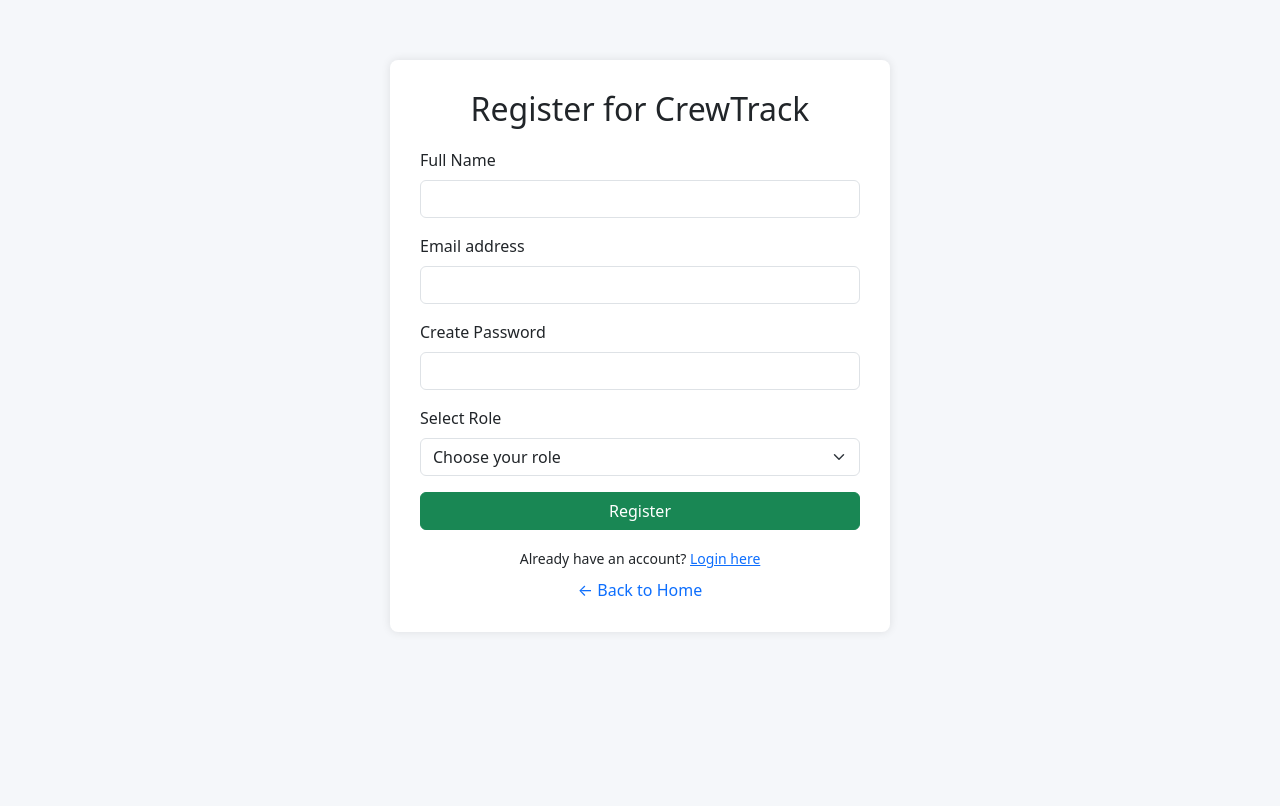
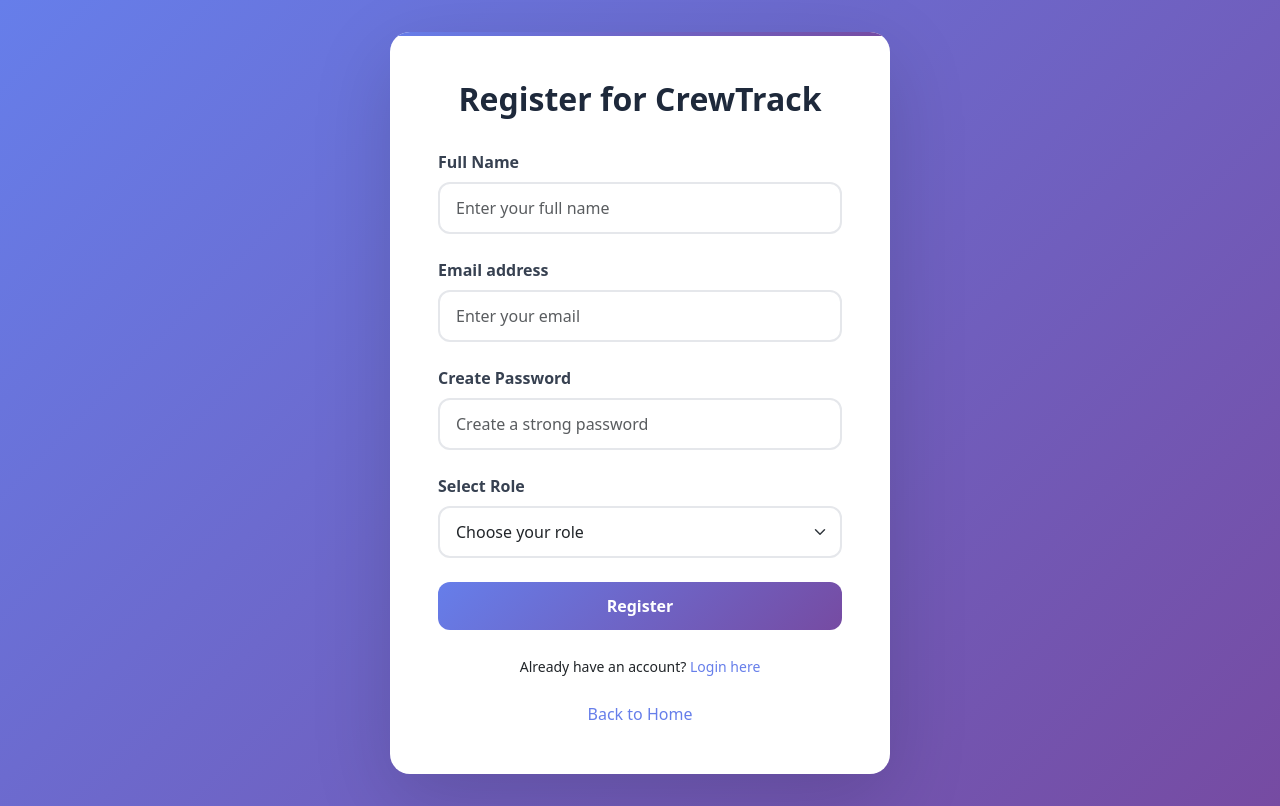
Before and after one commit to D0nell/crewtrack-system, a plain HTML site: page register.html in a window 1280 px wide. Drawn offline with nearby package versions, Linux system fonts and the light colour scheme.

Commit message:
updated styling

```diff
--- a/register.html
+++ b/register.html
@@ -9,45 +9,44 @@
     rel="stylesheet"
   />
   <style>
-    body {
-      background-color: #f5f7fa;
-    }
-    .register-box {
-      max-width: 500px;
-      margin: 60px auto;
-      padding: 30px;
-      background: white;
-      border-radius: 8px;
-      box-shadow: 0 0 10px rgba(0,0,0,0.1);
-    }
-    .register-box h2 {
-      margin-bottom: 20px;
-      text-align: center;
-    }
+    body { background: linear-gradient(135deg, #667eea, #764ba2); font-family: system-ui; min-height: 100vh; margin: 0; display: flex; align-items: center; justify-content: center; }
+    .register-container { max-width: 500px; width: 100%; margin: 2rem; }
+    .register-box { background: white; border-radius: 20px; padding: 3rem; box-shadow: 0 25px 80px rgba(0, 0, 0, 0.15); position: relative; overflow: hidden; }
+    .register-box::before { content: ''; position: absolute; top: 0; left: 0; right: 0; height: 4px; background: linear-gradient(135deg, #667eea, #764ba2); }
+    .register-box h2 { font-weight: 700; font-size: 2rem; color: #1e293b; margin-bottom: 2rem; text-align: center; }
+    .form-label { font-weight: 600; color: #374151; margin-bottom: 0.5rem; }
+    .form-control, .form-select { border: 2px solid #e5e7eb; border-radius: 12px; padding: 0.75rem 1rem; font-size: 1rem; transition: all 0.3s ease; }
+    .form-control:focus, .form-select:focus { border-color: #667eea; box-shadow: 0 0 0 0.2rem rgba(102, 126, 234, 0.25); }
+    .btn-primary { background: linear-gradient(135deg, #667eea, #764ba2); border: none; padding: 0.75rem 1.5rem; border-radius: 12px; font-weight: 600; font-size: 1rem; transition: all 0.3s ease; }
+    .btn-primary:hover { transform: translateY(-2px); box-shadow: 0 8px 20px rgba(0, 0, 0, 0.2); background: linear-gradient(135deg, #5a6fd8, #6b4190); }
+    .text-decoration-none { color: #667eea; font-weight: 500; transition: all 0.3s ease; }
+    .text-decoration-none:hover { color: #5a6fd8; text-decoration: underline !important; }
+    .form-text { color: #64748b; font-size: 0.875rem; }
+    .admin-code-field { background: linear-gradient(135deg, #f8fafc, #f1f5f9); border-radius: 12px; padding: 1rem; margin-top: 1rem; border: 1px solid #e2e8f0; }
+    .mb-3 { margin-bottom: 1.5rem !important; }
+    .mt-3 { margin-top: 1.5rem !important; }
+    @media (max-width: 576px) { .register-box { padding: 2rem; margin: 1rem; } .register-box h2 { font-size: 1.75rem; } }
   </style>
 </head>
 <body>
-
+  <div class="register-container">
     <div class="register-box">
-    <h2>Register for CrewTrack</h2>
+      <h2><i class="bi bi-person-plus" style="color: #667eea;"></i> Register for CrewTrack</h2>
       <form id="registerForm">
         <div class="mb-3">
-        <label for="name" class="form-label">Full Name</label>
-        <input type="text" name="name" class="form-control" id="name" required />
+          <label for="name" class="form-label"><i class="bi bi-person"></i> Full Name</label>
+          <input type="text" name="name" class="form-control" id="name" placeholder="Enter your full name" required>
         </div>
-
         <div class="mb-3">
-        <label for="email" class="form-label">Email address</label>
-        <input type="email" name="email" class="form-control" id="email" required />
+          <label for="email" class="form-label"><i class="bi bi-envelope"></i> Email address</label>
+          <input type="email" name="email" class="form-control" id="email" placeholder="Enter your email" required>
         </div>
-
         <div class="mb-3">
-        <label for="password" class="form-label">Create Password</label>
-        <input type="password" name="password" class="form-control" id="password" required />
+          <label for="password" class="form-label"><i class="bi bi-lock"></i> Create Password</label>
+          <input type="password" name="password" class="form-control" id="password" placeholder="Create a strong password" required>
         </div>
-
         <div class="mb-3">
-  <label for="role" class="form-label">Select Role</label>
+          <label for="role" class="form-label"><i class="bi bi-person-badge"></i> Select Role</label>
           <select name="role" id="role" class="form-select" required onchange="handleRoleChange()">
             <option value="" disabled selected>Choose your role</option>
             <option value="housekeeper">Housekeeper</option>
@@ -55,57 +54,52 @@
             <option value="manager">House Manager</option>
           </select>
         </div>
-
-<!-- Hidden admin code field -->
-<div class="mb-3" id="adminCodeField" style="display: none;">
-  <label for="adminCode" class="form-label">Authorization Code</label>
-  <input type="text" id="adminCode" class="form-control" placeholder="Enter verification code" />
-  <div class="form-text text-muted">Required for supervisors and managers only.</div>
+        <div class="mb-3 admin-code-field" id="adminCodeField" style="display: none;">
+          <label for="adminCode" class="form-label"><i class="bi bi-shield-lock"></i> Authorization Code</label>
+          <input type="text" id="adminCode" class="form-control" placeholder="Enter verification code">
+          <div class="form-text">Required for supervisors and managers only.</div>
         </div>
-
-
-      <button type="submit" class="btn btn-success w-100">Register</button>
-
+        <button type="submit" class="btn btn-primary w-100"><i class="bi bi-person-check"></i> Register</button>
         <div class="text-center mt-3">
-        <small>Already have an account? <a href="login.html">Login here</a></small>
+          <small>Already have an account? <a href="login.html" class="text-decoration-none">Login here</a></small>
         </div>
-      <div class="text-center mt-2">
-        <a href="index.html" class="text-decoration-none">&larr; Back to Home</a>
+        <div class="text-center mt-3">
+          <a href="index.html" class="text-decoration-none"><i class="bi bi-arrow-left"></i> Back to Home</a>
         </div>
-
       </form>
     </div>
-</body>
+  </div>
+  <script src="https://cdn.jsdelivr.net/npm/bootstrap@5.3.0/dist/js/bootstrap.bundle.min.js"></script>
   <script>
     function handleRoleChange() {
       const role = document.getElementById("role").value;
       const adminCodeField = document.getElementById("adminCodeField");
       adminCodeField.style.display = (role === "supervisor" || role === "manager") ? "block" : "none";
     }
-
     document.getElementById("registerForm").addEventListener("submit", async function (e) {
       e.preventDefault();
-
       const name = document.getElementById("name").value;
       const email = document.getElementById("email").value;
       const password = document.getElementById("password").value;
       const role = document.getElementById("role").value;
       const adminCode = document.getElementById("adminCode").value;
-
+      try {
         const res = await fetch("http://localhost:5000/api/register", {
           method: "POST",
           headers: { "Content-Type": "application/json" },
           body: JSON.stringify({ name, email, password, role, adminCode }),
         });
-
         const data = await res.json();
-
         if (res.ok) {
           alert(data.message);
           window.location.href = "login.html";
         } else {
           alert("Error: " + data.error);
         }
+      } catch (error) {
+        alert("Network error. Please try again.");
+      }
     });
   </script>
+</body>
 </html>
```
Lines whose indentation alone changed are shown as unchanged.
